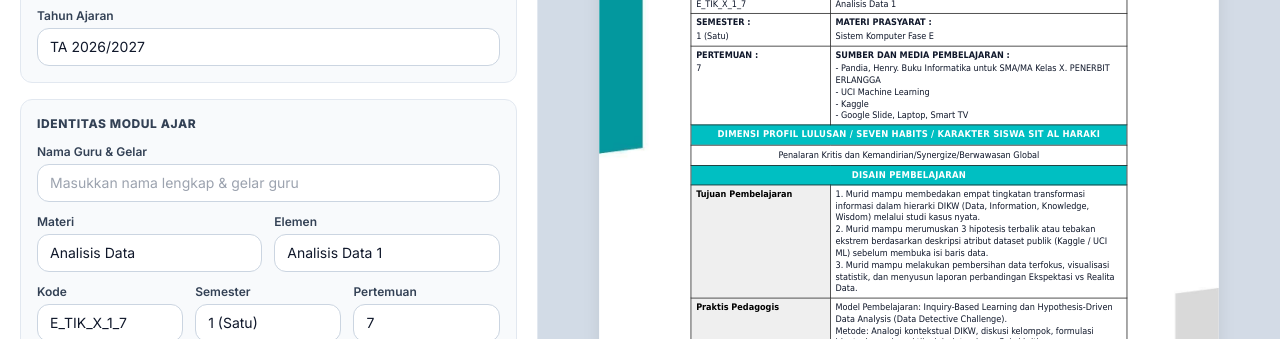
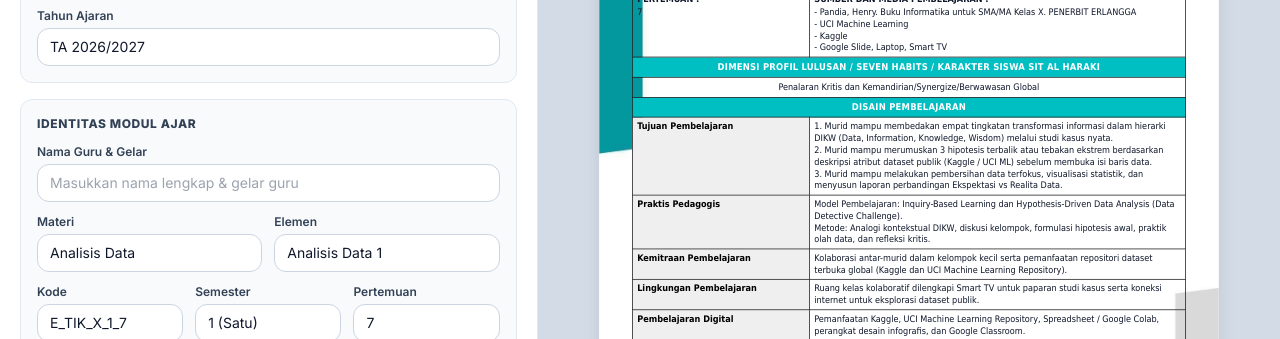
Before and after one commit to IbnuSyifa/ibnusyifa.github.io, a plain HTML site: page ModulAjarGenerator.html in a window 1280 px wide. Shown: the part 461-800 px from the top of the page. Drawn offline with nearby package versions, Linux system fonts and the light colour scheme; a script that the page names is missing.

Commit message:
Update ModulAjarGenerator.html

```diff
--- a/ModulAjarGenerator.html
+++ b/ModulAjarGenerator.html
@@ -32,7 +32,7 @@
       width: 210mm;
       min-height: 297mm;
       height: auto;
-      padding: 14mm 16mm;
+      padding: 5mm 6mm;
       margin: 0 auto 20px auto;
       background-color: #ffffff;
       background-image: url('bg.jpg');
@@ -79,7 +79,7 @@
     .a4-content {
       position: relative;
       z-index: 1;
-      padding: 15mm 15mm 16mm 15mm;
+      padding: 5mm 5mm 6mm 5mm;
       height: 100%;
       box-sizing: border-box;
       display: flex;
```
